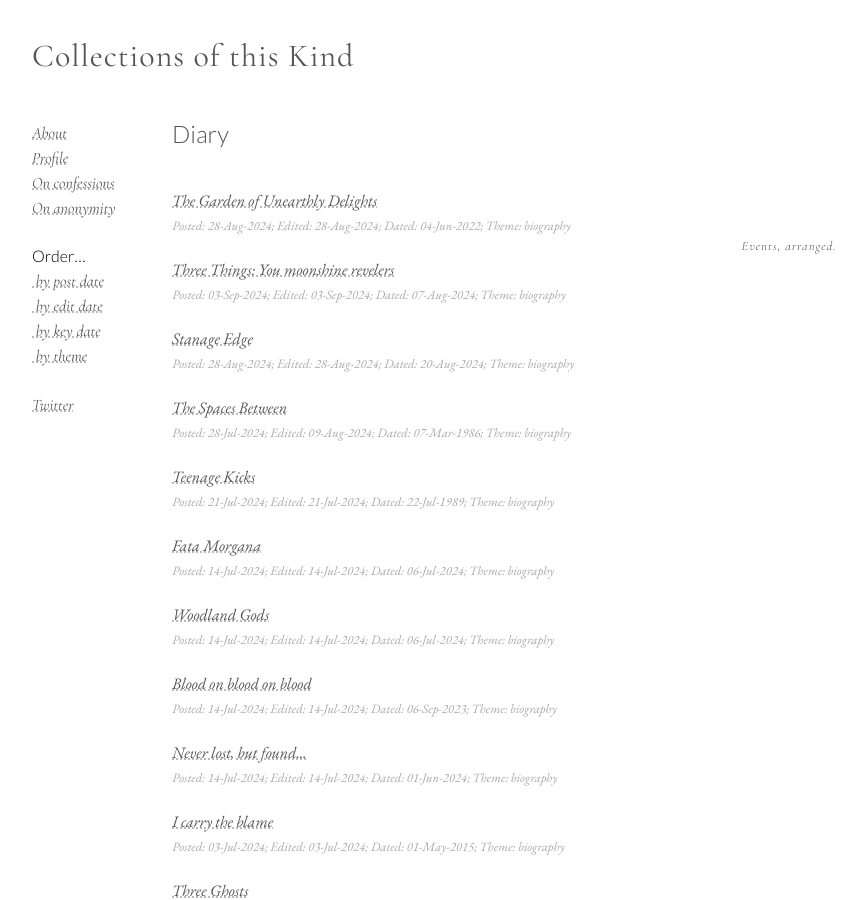
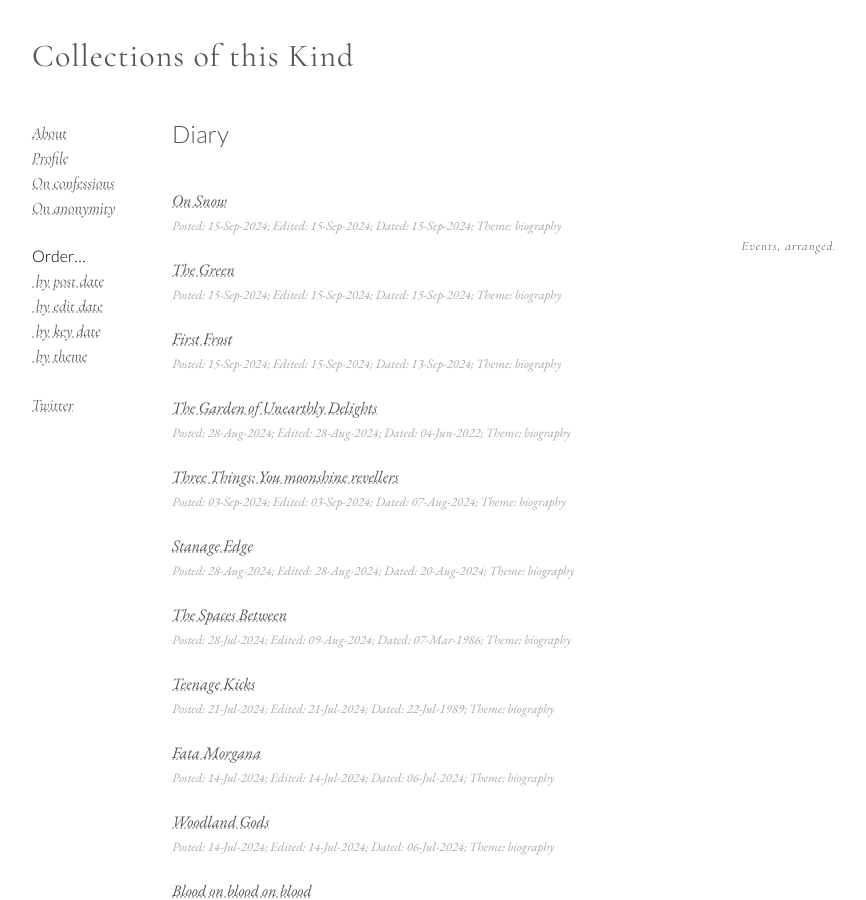
Before and after one commit to CollectionsOfThisKind/collectionsofthiskind.github.io, a Jekyll site: the page built from pages/diary/index.html, in a window 1280 px wide and 900 px high. Shown: the whole window, without its empty margins (78-944 px from the left). Built offline with Jekyll 4.4.1, drawn with Linux system fonts in a browser that asks for light colours.

Commit message:
Add files via upload

```diff
--- a/pages/diary/index.html
+++ b/pages/diary/index.html
@@ -12,6 +12,42 @@ Events, arranged.
 </div>
 
 <h2 class=top>Diary</h2>
+
+<p class='anchor'>
+<span class='theme' id='biography'>
+<span class='keydate' id='20240915'>
+<span class='postdate' id='20240915'>
+<span class='editdate' id='20240915'>
+<a href="snow.html">On Snow</a>
+</span>
+</span>
+</span>
+</span>
+</p>
+
+<p class='anchor'>
+<span class='theme' id='biography'>
+<span class='keydate' id='20240915'>
+<span class='postdate' id='20240915'>
+<span class='editdate' id='20240915'>
+<a href="the-green.html">The Green</a>
+</span>
+</span>
+</span>
+</span>
+</p>
+
+<p class='anchor'>
+<span class='theme' id='biography'>
+<span class='keydate' id='20240913'>
+<span class='postdate' id='20240915'>
+<span class='editdate' id='20240915'>
+<a href="frost.html">First Frost</a>
+</span>
+</span>
+</span>
+</span>
+</p>
 
 <p class='anchor'>
 <span class='theme' id='biography'>
@@ -31,7 +67,7 @@ Events, arranged.
 <span class='keydate' id='20240807'>
 <span class='postdate' id='20240903'>
 <span class='editdate' id='20240903'>
-<a href="three-herne.html">Three Things: You moonshine revelers</a>
+<a href="three-herne.html">Three Things: You moonshine revellers</a>
 </span>
 </span>
 </span>
--- a/pages/diary/three-herne.html
+++ b/pages/diary/three-herne.html
@@ -9,7 +9,7 @@ layout: page
 
 <div class=postsection>
 
-<h2 class=top>You moonshine revelers and shades of night...</h2>
+<h2 class=top>You moonshine revellers and shades of night...</h2>
 
 <div class=marginalia>
 In the grounds of St John's, on the Cam.
```
Also changed, not shown: pages/diary/frost.html (added, +27 -0 lines), pages/diary/snow.html (added, +39 -0 lines), pages/diary/the-green.html (added, +63 -0 lines).
